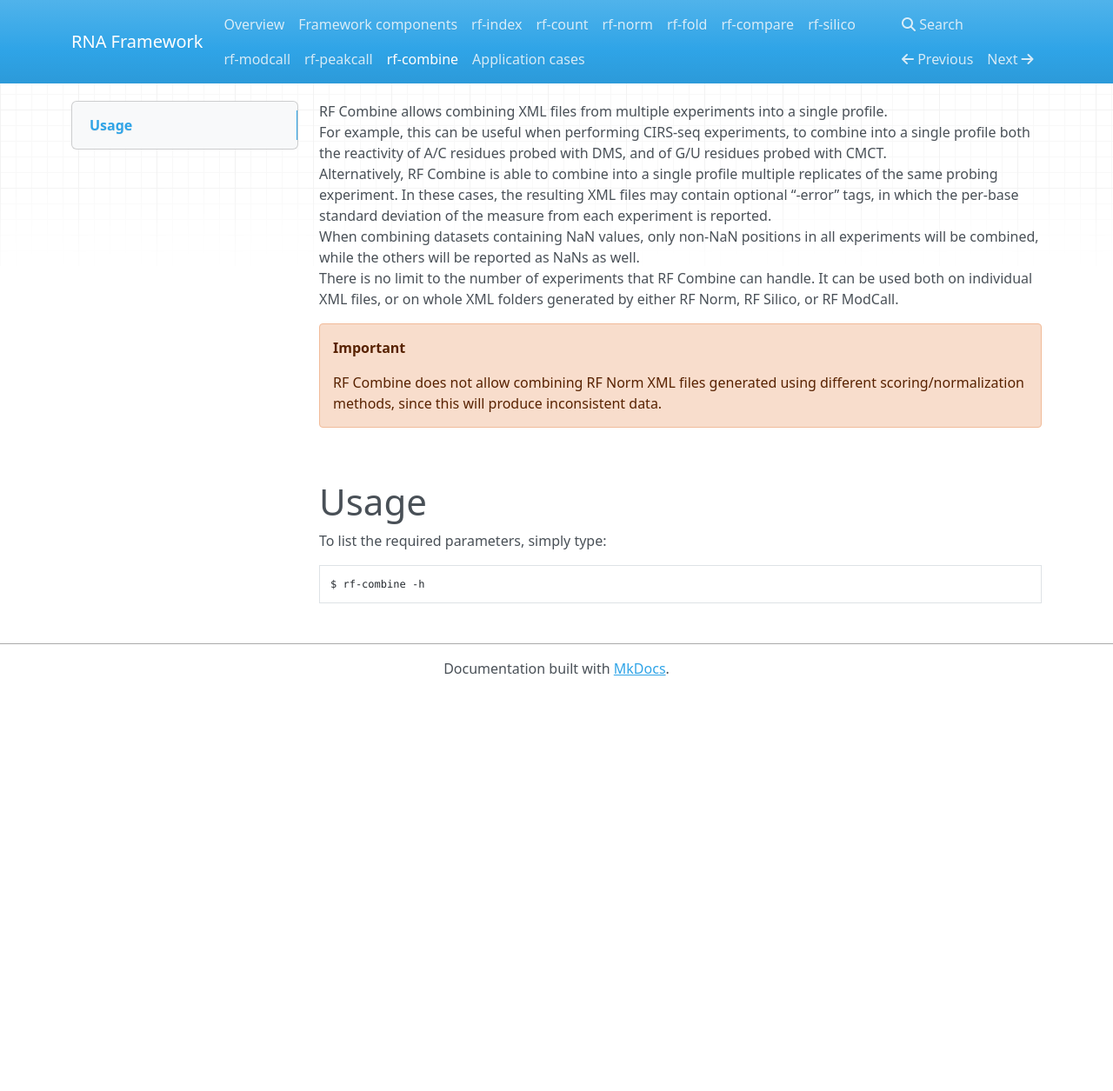
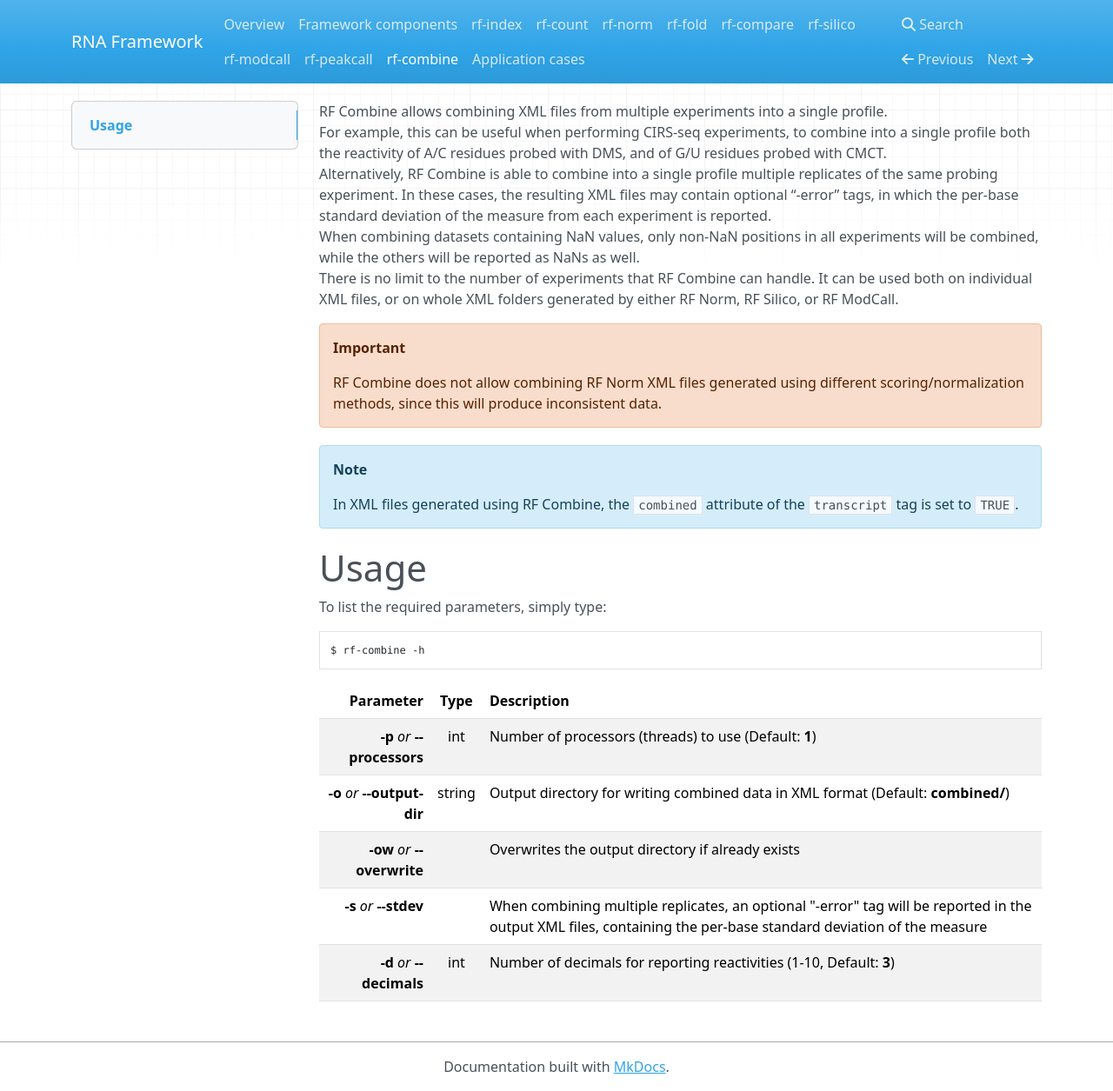
Before and after one commit to dincarnato/RNAFramework, an MkDocs documentation site: the page built from docs/rf-combine.md, in a window 1280 px wide and 1255 px high. Shown: the whole window at 87% size. Built offline with MkDocs 1.6.1, drawn with Linux system fonts in a browser that asks for light colours; nearby versions of some CDN libraries; old or Windows-style settings are respelled for this version of MkDocs.

Commit message:
no message

````diff
--- a/docs/rf-combine.md
+++ b/docs/rf-combine.md
@@ -6,7 +6,9 @@ There is no limit to the number of experiments that RF Combine can handle. It ca
 
 !!! warning "Important"
     RF Combine does not allow combining RF Norm XML files generated using different scoring/normalization methods, since this will produce inconsistent data.
-<br />
+
+!!! note "Note"
+    In XML files generated using RF Combine, the ``combined`` attribute of the ``transcript`` tag is set to ``TRUE``.
 
 # Usage
 To list the required parameters, simply type:
@@ -14,3 +16,11 @@ To list the required parameters, simply type:
 ```bash
 $ rf-combine -h
 ```
+
+Parameter         | Type | Description
+----------------: | :--: |:------------
+__-p__ *or* __--processors__ | int | Number of processors (threads) to use (Default: __1__)
+__-o__ *or* __--output-dir__ | string | Output directory for writing combined data in XML format (Default: __combined/__)
+__-ow__ *or* __--overwrite__ | | Overwrites the output directory if already exists
+__-s__ *or* __--stdev__ | | When combining multiple replicates, an optional "-error" tag will be reported in the output XML files, containing the per-base standard deviation of the measure
+__-d__ *or* __--decimals__ | int | Number of decimals for reporting reactivities (1-10, Default: __3__)
````
